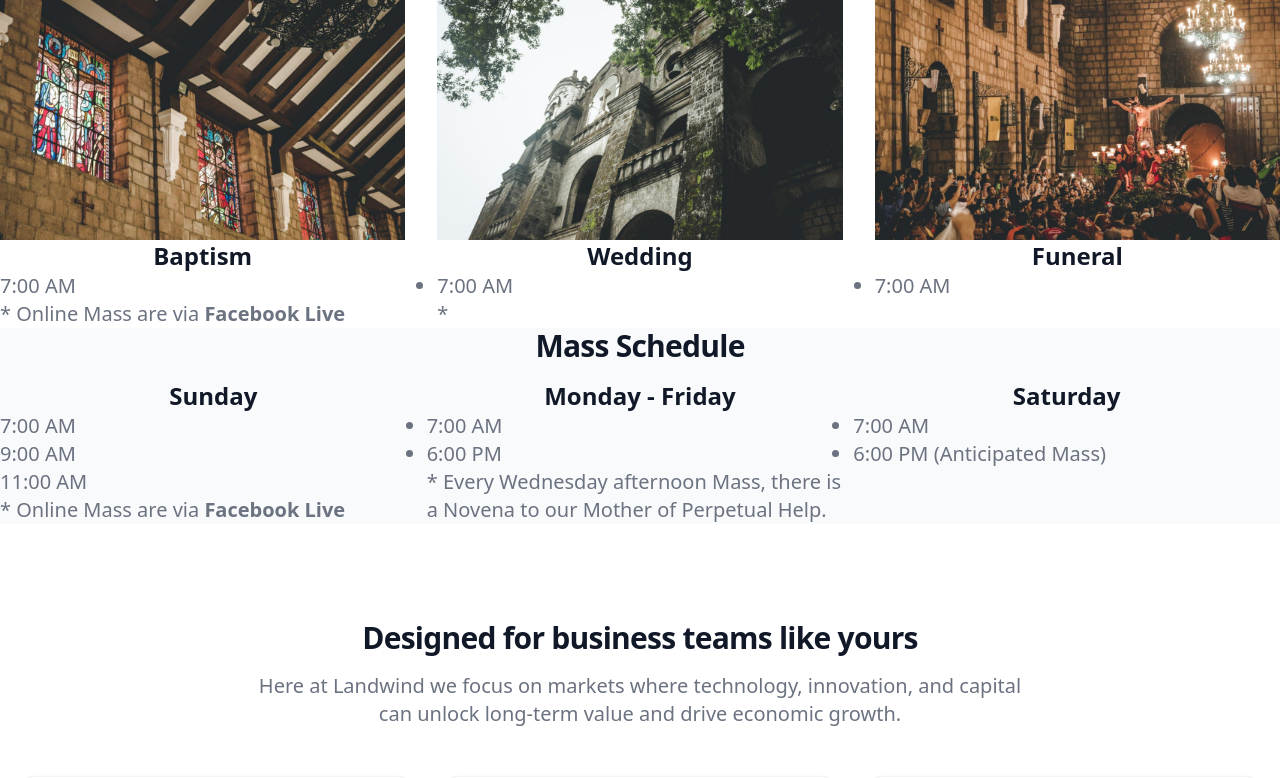
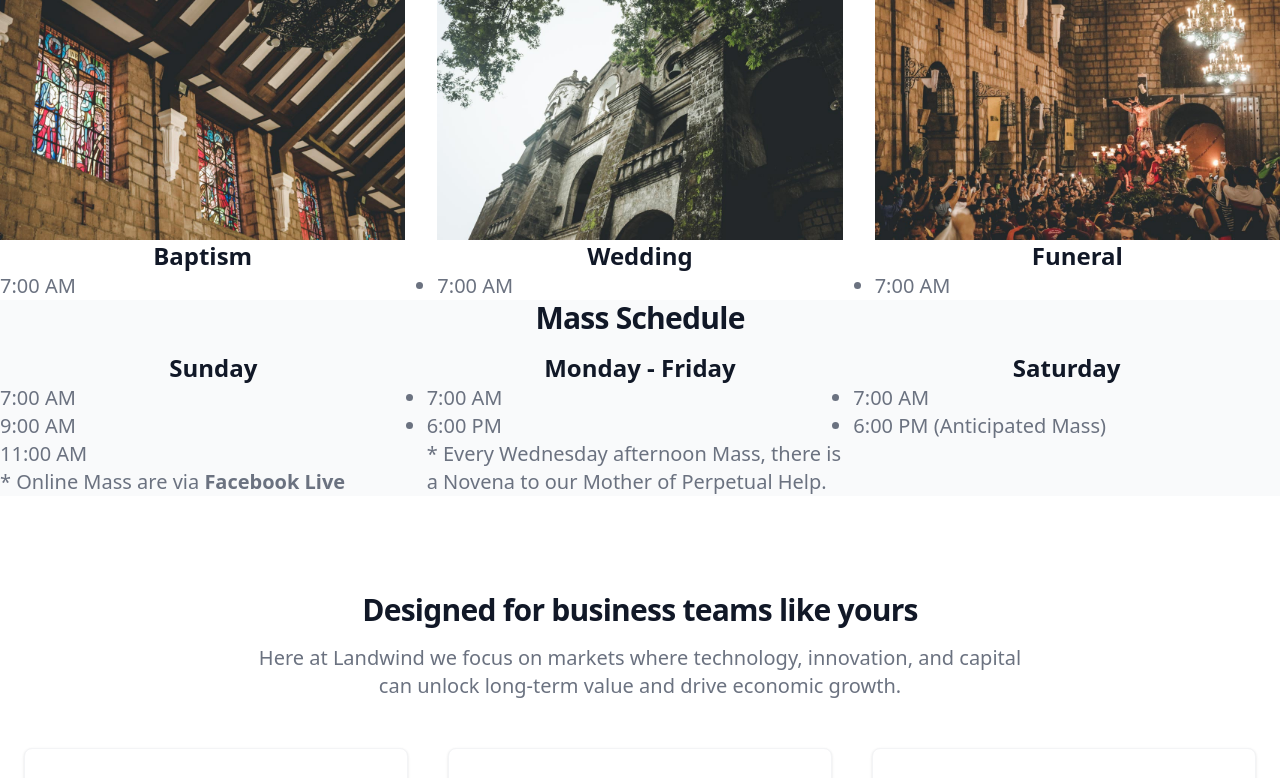
Before and after one commit to Laharl11/frontfront, a website: page landwind-1.0.0/index.html in a window 1280 px wide. Shown: the part 1932-2710 px from the top of the page. Drawn offline with nearby package versions, Linux system fonts and the light colour scheme.

Commit message:
Update index.html

```diff
--- a/landwind-1.0.0/index.html
+++ b/landwind-1.0.0/index.html
@@ -324,11 +324,10 @@
       </section>
     <!-- End block -->
     <!-- Start block -->
-    <section class="bg-white dark:bg-gray-900">
-
+    <section class="bg-white">
         <h2 class="mb-4 text-center text-3xl font-extrabold tracking-tight text-gray-900 dark:text-white">Services</h2>
         <div class="mt-8 grid lg:grid-cols-3 gap-8 max-w-screen-xl mx-auto text-center">
-            <div class="transition duration-500 hover:scale-125">
+            <div class="card hover:shadow-lg">
                 <img src="images/third.jpg" alt="stew" class="h-32 sm:h-48 w-full object-cover">
                 <p class="text-xl font-bold text-gray-900 md:text-2xl dark:text-white">Baptism</p>
 
@@ -338,21 +337,21 @@
                 </ul>
 
 
-                <p class="font-light text-gray-500 text-left sm:text-xl dark:text-gray-400">* Online Mass are via
-                <a href="#" class="hover:underline font-bold"> Facebook Live</a></p>
+                <p class="font-light text-gray-500 text-left sm:text-xl dark:text-gray-400">
+                <a href="#" class="hover:underline font-bold"></a></p>
             </div>
 
-            <div class="card">
+            <div class="card hover:shadow-lg">
                 <img src="images/fourth.jpg" alt="stew" class="h-32 sm:h-48 w-full object-cover">
                 <p class="text-xl font-bold text-gray-900 md:text-2xl dark:text-white">Wedding</p>
                 <ul class="font-light text-gray-500 sm:text-xl dark:text-gray-400">
                     <li class="list-disc ml-2 text-left">7:00 AM</li>
 
                 </ul>
-                <p class="font-light text-gray-500 text-left sm:text-xl dark:text-gray-400">*</p>
+                <p class="font-light text-gray-500 text-left sm:text-xl dark:text-gray-400"></p>
             </div>
 
-            <div class="card">
+            <div class="card hover:shadow-lg">
                 <img src="images/fifth.jpg" alt="stew" class="h-32 sm:h-48 w-full object-cover">
                 <p class="text-xl font-bold text-gray-900 md:text-2xl dark:text-white">Funeral</p>
                 <ul class="font-light text-gray-500 sm:text-xl dark:text-gray-400">
```
